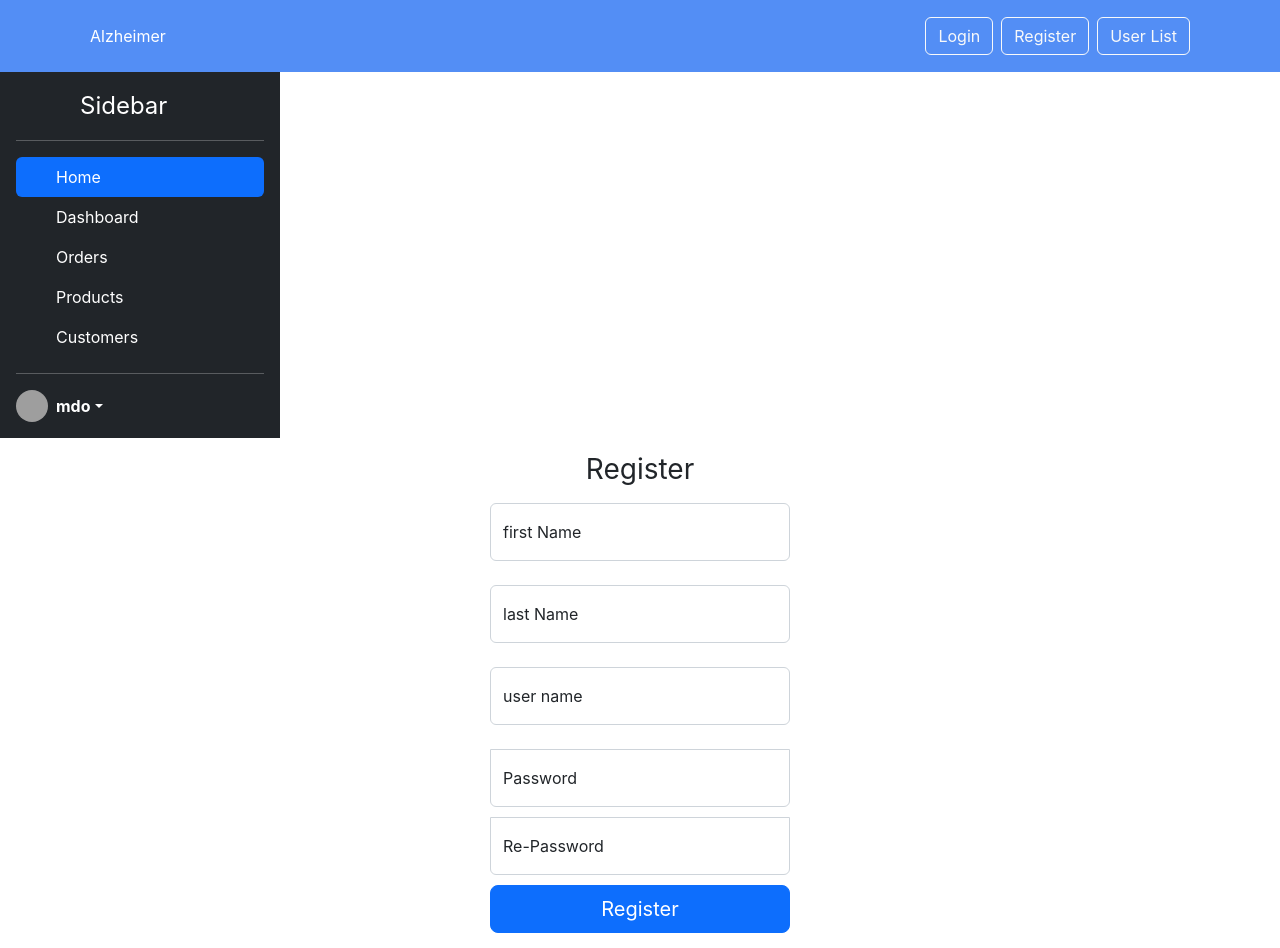
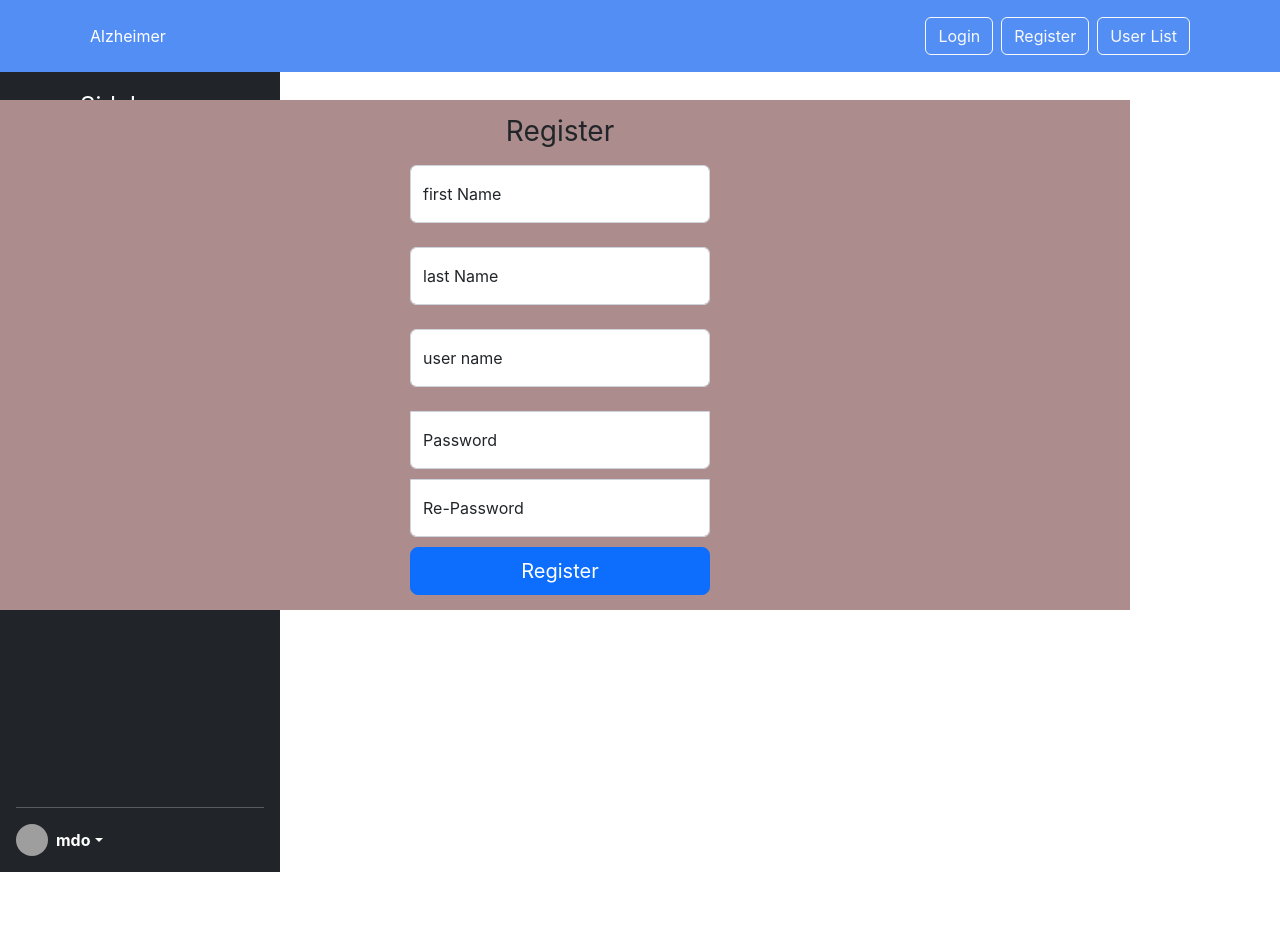
Before and after one commit to minaabaraghi/Alzheimer, a React (Create React App) app: page /Register in a window 1280 px wide. After the commit the page ends 872 px from the top, so only its background shows below. Built offline with nearby package versions, Linux system fonts and the light colour scheme; grey boxes are pictures that could not be loaded.

Commit message:
added side bar and changed css

```diff
--- a/src/App.css
+++ b/src/App.css
@@ -58,3 +58,30 @@
   border-top-left-radius: 0;
   border-top-right-radius: 0;
 }
+/* css for all body cmp */
+.container_body{
+  display: grid;
+  background-color: rgb(172, 140, 140);
+  position: absolute;
+  right: 0;;
+  top:100px;
+  margin-right: 150px;
+  vertical-align: middle;
+}
+/* css for all body style  */
+.body-style{
+  display: grid;
+}
+/* css login-page*/
+.login-page{
+  padding: 10px;
+  margin-top: 200px !important;
+  background-color: lightblue;
+  border-radius: 15px;
+
+}
+.minameee{
+ color:blueviolet;
+ text-align: center;
+
+}
--- a/src/App.tsx
+++ b/src/App.tsx
@@ -1,45 +1,25 @@
-import Alzheimer from './components/Alzheimer';
+import Alzheimer from "./components/Alzheimer";
 import Login from "./components/Login";
-import UsersList from './components/usersList';
-import 'react-toastify/dist/ReactToastify.css';
-import './App.css';
-import { BrowserRouter, Routes, Route, Link, Navigate } from 'react-router-dom';
+import UsersList from "./components/usersList";
+import "react-toastify/dist/ReactToastify.css";
+import "./App.css";
+import { BrowserRouter, Routes, Route, Link, Navigate } from "react-router-dom";
 import { useState } from "react";
-import { ToastContainer } from 'react-toastify';
-import Register from './components/Register';
-import PrivateRoutes from './utils/PrivateRoutes'
-import SideMenue from './components/uiBody/SideMenue';
+import { ToastContainer } from "react-toastify";
+import Register from "./components/Register";
+import PrivateRoutes from "./utils/PrivateRoutes";
+// import SideMenue from './components/uiBody/SideMenue';
 function App() {
   const [navigate, setNavigate] = useState(false);
   if (navigate) {
-    return (
-
-    <Navigate to="/Login" replace={true} />
-
-    )
+    return <Navigate to="/Login" replace={true} />;
   }
   return (
+    <div >
       <BrowserRouter>
-      <header className="p-3  text-white" style={{ background: "#538ef5" }}>
-        <div className="container">
-          <div className="d-flex flex-wrap align-items-center justify-content-center justify-content-lg-start">
-            <ul className="nav col-12 col-lg-auto me-lg-auto mb-2 justify-content-center mb-md-0">
-              <li><Link to="/" className="nav-link px-2 text-white">Alzheimer</Link></li>
-            </ul>
-
-            <div className="text-end">
-              <Link to="/login" className="btn btn-outline-light me-2">Login</Link>
-              <Link to="/Register" className="btn btn-outline-light me-2">Register</Link>
-              <Link to="/User-List" className="btn btn-outline-light me-2">User List</Link>
-            </div>
-          </div>
-        </div>
-      </header>
-      <SideMenue/>
         <ToastContainer />
         <Routes>
           <Route element={<PrivateRoutes />}>
-
             <Route path="/" element={<Alzheimer />} />
             <Route path="/Register" element={<Register />} />
             <Route path="/User-List" element={<UsersList />} />
@@ -47,7 +27,7 @@ function App() {
           <Route path="/Login" element={<Login />} />
         </Routes>
       </BrowserRouter>
-
+    </div>
   );
 }
 
--- a/src/components/Alzheimer.tsx
+++ b/src/components/Alzheimer.tsx
@@ -12,7 +12,7 @@ function Alzheimer() {
     // )
 
     return (
-        <div>
+        <div className="container_body container">
             <h2 className="mt-5 text-center"> Welcome to Alzheimer App</h2>
 
         </div>
--- a/src/components/CardList.tsx
+++ b/src/components/CardList.tsx
@@ -59,7 +59,7 @@ export default function CardList() {
   };
 
   return (
-    <div>
+    <div className=" container_body container">
       <br />
 
       <table className="table ">
--- a/src/components/Register.tsx
+++ b/src/components/Register.tsx
@@ -51,7 +51,8 @@ const Register = () => {
     });
   };
   return (
-    <main className="form-signin w-100 m-auto">
+    <div className="container_body container">
+      <main className="form-signin w-100 m-auto " >
       <form>
         <h1 className="h3 mb-3 fw-normal text-center"> Register</h1>
         <div className="form-floating">
@@ -128,6 +129,7 @@ const Register = () => {
         </button>
       </form>
     </main>
+    </div>
   );
 };
 
--- a/src/components/styles.css
+++ b/src/components/styles.css
@@ -85,3 +85,54 @@
 span {
   margin-left: 16px;
 }
+/* new vss bootstrap*/
+.bd-placeholder-img {
+  font-size: 1.125rem;
+  text-anchor: middle;
+  -webkit-user-select: none;
+  -moz-user-select: none;
+  user-select: none;
+}
+
+@media (min-width: 768px) {
+  .bd-placeholder-img-lg {
+    font-size: 3.5rem;
+  }
+}
+
+.b-example-divider {
+  height: 3rem;
+  background-color: rgba(0, 0, 0, .1);
+  border: solid rgba(0, 0, 0, .15);
+  border-width: 1px 0;
+  box-shadow: inset 0 .5em 1.5em rgba(0, 0, 0, .1), inset 0 .125em .5em rgba(0, 0, 0, .15);
+}
+
+.b-example-vr {
+  flex-shrink: 0;
+  width: 1.5rem;
+  height: 100vh;
+}
+
+.bi {
+  vertical-align: -.125em;
+  fill: currentColor;
+}
+
+.nav-scroller {
+  position: relative;
+  z-index: 2;
+  height: 2.75rem;
+  overflow-y: hidden;
+}
+
+.nav-scroller .nav {
+  display: flex;
+  flex-wrap: nowrap;
+  padding-bottom: 1rem;
+  margin-top: -1px;
+  overflow-x: auto;
+  text-align: center;
+  white-space: nowrap;
+  -webkit-overflow-scrolling: touch;
+}
--- /dev/null
+++ b/src/components/uiBody/HeaderMenue.tsx
@@ -0,0 +1,35 @@
+import React from "react";
+import { Link } from 'react-router-dom';
+function HeaderMenue() {
+  return (
+    <div>
+      <header className="p-3  text-white" style={{ background: "#538ef5" }}>
+        <div className="container">
+          <div className="d-flex flex-wrap align-items-center justify-content-center justify-content-lg-start">
+            <ul className="nav col-12 col-lg-auto me-lg-auto mb-2 justify-content-center mb-md-0">
+              <li>
+                <Link to="/" className="nav-link px-2 text-white">
+                  Alzheimer
+                </Link>
+              </li>
+            </ul>
+
+            <div className="text-end">
+              <Link to="/login" className="btn btn-outline-light me-2">
+                Login
+              </Link>
+              <Link to="/Register" className="btn btn-outline-light me-2">
+                Register
+              </Link>
+              <Link to="/User-List" className="btn btn-outline-light me-2">
+                User List
+              </Link>
+            </div>
+          </div>
+        </div>
+      </header>
+    </div>
+  );
+}
+
+export default HeaderMenue;
--- a/src/components/uiBody/SideMenue.tsx
+++ b/src/components/uiBody/SideMenue.tsx
@@ -1,69 +1,109 @@
-import * as FaIcons from "react-icons/fa"; //Now i get access to all the icons
-import * as AiIcons from "react-icons/ai";
-import { Link } from "react-router-dom";
-import { IconContext } from "react-icons";
-import '../styles.css';
-import {useState}from 'react';
+import "../styles.css";
+import { useState } from "react";
 const SideMenue = () => {
-
   const [sidebar, setSidebar] = useState(false);
   const showSidebar = () => setSidebar(!sidebar);
   return (
-
-        <div className="d-flex flex-column flex-shrink-0 p-3 text-bg-dark" style={{width: "280px"}}>
-    <a href="/" className="d-flex align-items-center mb-3 mb-md-0 me-md-auto text-white text-decoration-none">
-      <svg className="bi pe-none me-2" width="40" height="32"><use xlinkHref="#bootstrap"/></svg>
+    <div
+      className="d-flex flex-column flex-shrink-0 p-3 text-bg-dark "
+      style={{ width: "280px",height :"100vh" }}
+    >
+      <a
+        href="/"
+        className="d-flex align-items-center mb-3 mb-md-0 me-md-auto text-white text-decoration-none"
+      >
+        <svg className="bi pe-none me-2" width="40" height="32">
+          <use xlinkHref="#bootstrap" />
+        </svg>
         <span className="fs-4">Sidebar</span>
       </a>
-    <hr/>
+      <hr />
       <ul className="nav nav-pills flex-column mb-auto">
         <li className="nav-item">
           <a href="#" className="nav-link active" aria-current="page">
-          <svg className="bi pe-none me-2" width="16" height="16"><use xlinkHref="#home"/></svg>
+            <svg className="bi pe-none me-2" width="16" height="16">
+              <use xlinkHref="#home" />
+            </svg>
             Home
           </a>
         </li>
         <li>
           <a href="#" className="nav-link text-white">
-          <svg className="bi pe-none me-2" width="16" height="16"><use xlinkHref="#speedometer2"/></svg>
+            <svg className="bi pe-none me-2" width="16" height="16">
+              <use xlinkHref="#speedometer2" />
+            </svg>
             Dashboard
           </a>
         </li>
         <li>
           <a href="#" className="nav-link text-white">
-          <svg className="bi pe-none me-2" width="16" height="16"><use xlinkHref="#table"/></svg>
+            <svg className="bi pe-none me-2" width="16" height="16">
+              <use xlinkHref="#table" />
+            </svg>
             Orders
           </a>
         </li>
         <li>
           <a href="#" className="nav-link text-white">
-          <svg className="bi pe-none me-2" width="16" height="16"><use xlinkHref="#grid"/></svg>
+            <svg className="bi pe-none me-2" width="16" height="16">
+              <use xlinkHref="#grid" />
+            </svg>
             Products
           </a>
         </li>
         <li>
           <a href="#" className="nav-link text-white">
-          <svg className="bi pe-none me-2" width="16" height="16"><use xlinkHref="#people-circle"/></svg>
+            <svg className="bi pe-none me-2" width="16" height="16">
+              <use xlinkHref="#people-circle" />
+            </svg>
             Customers
           </a>
         </li>
       </ul>
-    <hr/>
+      <hr />
       <div className="dropdown">
-      <a href="#" className="d-flex align-items-center text-white text-decoration-none dropdown-toggle" data-bs-toggle="dropdown" aria-expanded="false">
-        <img src="https://github.com/mdo.png" alt="" width="32" height="32" className="rounded-circle me-2"/>
+        <a
+          href="#"
+          className="d-flex align-items-center text-white text-decoration-none dropdown-toggle"
+          data-bs-toggle="dropdown"
+          aria-expanded="false"
+        >
+          <img
+            src="https://github.com/mdo.png"
+            alt=""
+            width="32"
+            height="32"
+            className="rounded-circle me-2"
+          />
           <strong>mdo</strong>
         </a>
         <ul className="dropdown-menu dropdown-menu-dark text-small shadow">
-        <li><a className="dropdown-item" href="#">New project...</a></li>
-        <li><a className="dropdown-item" href="#">Settings</a></li>
-        <li><a className="dropdown-item" href="#">Profile</a></li>
-        <li><hr className="dropdown-divider"/></li>
-        <li><a className="dropdown-item" href="#">Sign out</a></li>
+          <li>
+            <a className="dropdown-item" href="#">
+              New project...
+            </a>
+          </li>
+          <li>
+            <a className="dropdown-item" href="#">
+              Settings
+            </a>
+          </li>
+          <li>
+            <a className="dropdown-item" href="#">
+              Profile
+            </a>
+          </li>
+          <li>
+            <hr className="dropdown-divider" />
+          </li>
+          <li>
+            <a className="dropdown-item" href="#">
+              Sign out
+            </a>
+          </li>
         </ul>
       </div>
     </div>
-
   );
 };
 
--- a/src/utils/PrivateRoutes.tsx
+++ b/src/utils/PrivateRoutes.tsx
@@ -1,12 +1,15 @@
 import { Outlet, Navigate } from 'react-router-dom'
+import HeaderMenue from '../components/uiBody/HeaderMenue';
+import SideMenue from './../components/uiBody/SideMenue';
 
 const PrivateRoutes = () => {
     let exiteToken="1";
     // let exiteToken=localStorage.getItem("token");
    // let auth = {'token':false}
     return(
-        <div>
-
+        <div className='body-style'>
+            <HeaderMenue/>
+            <SideMenue/>
             {exiteToken ? <Outlet/> : <Navigate to="/Login" />}
         </div>
     )
```
Also changed, not shown: src/components/Login.tsx (+9 -4 lines). Lines whose indentation alone changed are shown as unchanged.
